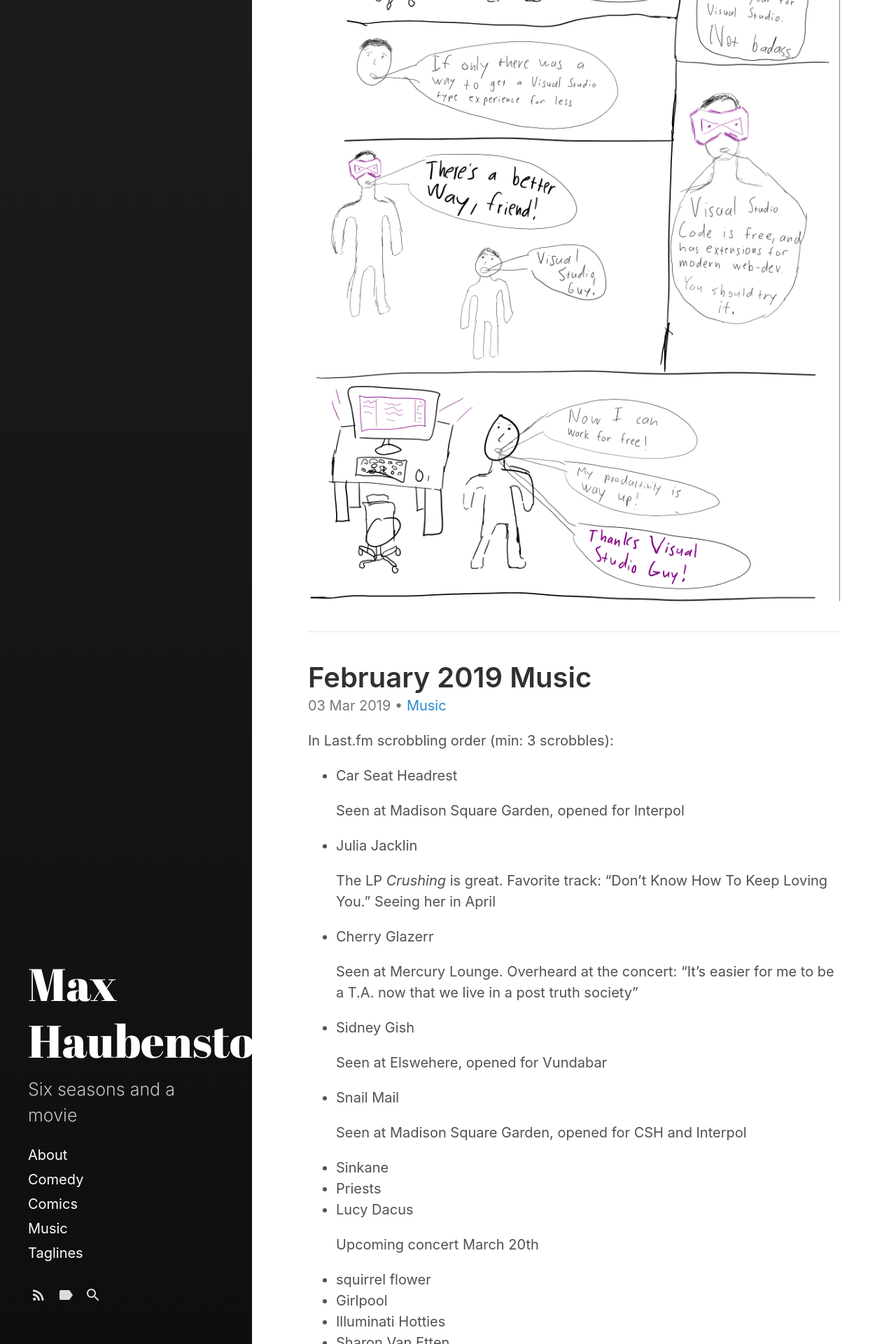
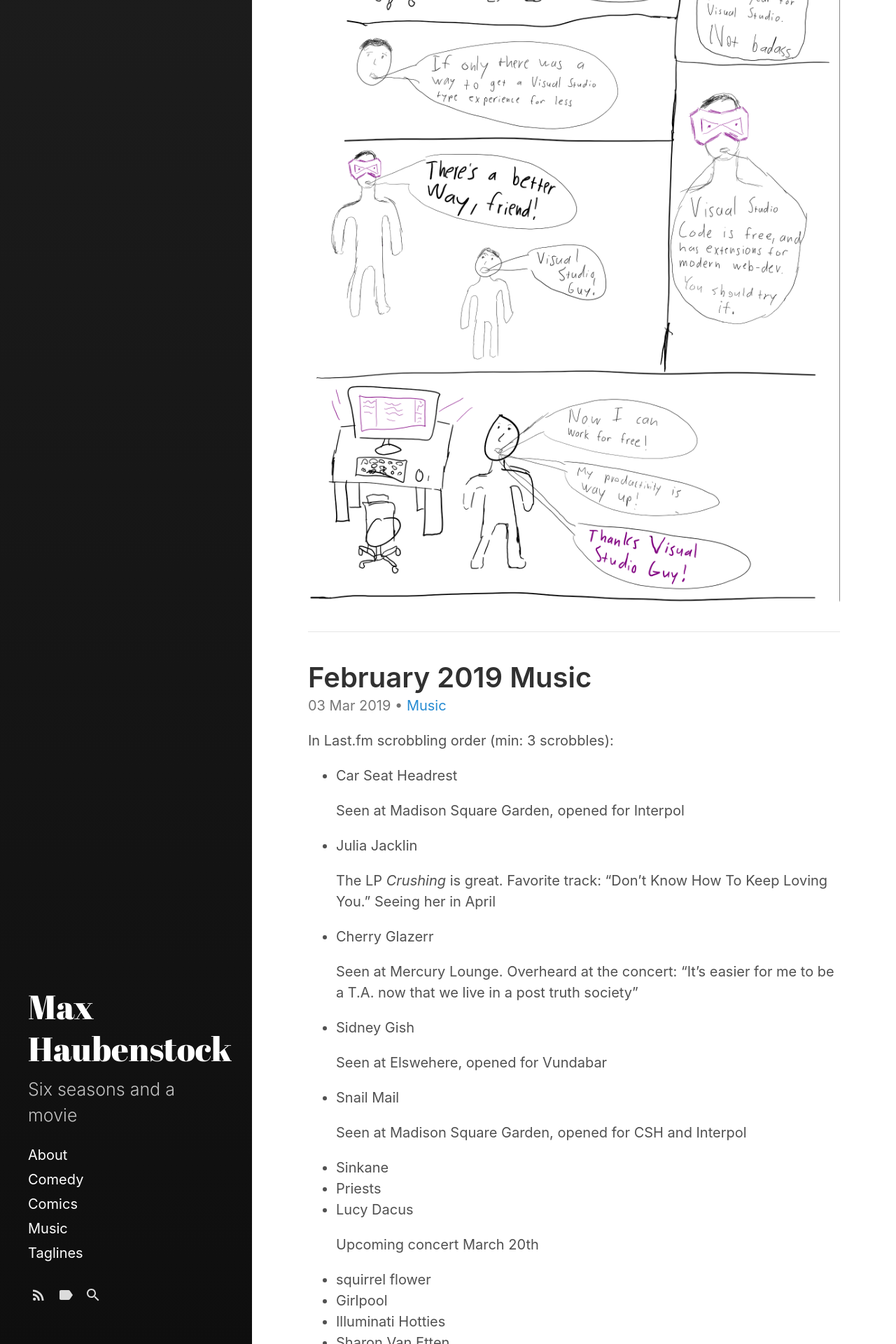
Before and after one commit to haubey/haubey.github.io, a Jekyll site: the page built from index.html, in a window 1280 px wide. Shown: the part 3080-5000 px from the top of the page at 70% size. Built offline with Jekyll 4.4.1, drawn with Linux system fonts in a browser that asks for light colours; the list of posts is cut into pages by our own code.

Commit message:
fix title size

```diff
--- a/_sass/hydeout/_layout.scss
+++ b/_sass/hydeout/_layout.scss
@@ -121,7 +121,7 @@ body {
 
     // Bigger title
     .site-title {
-      font-size: 3.25rem;
+      font-size: 2.4rem;
     }
 
     // Show secondary nav content + lead
```
